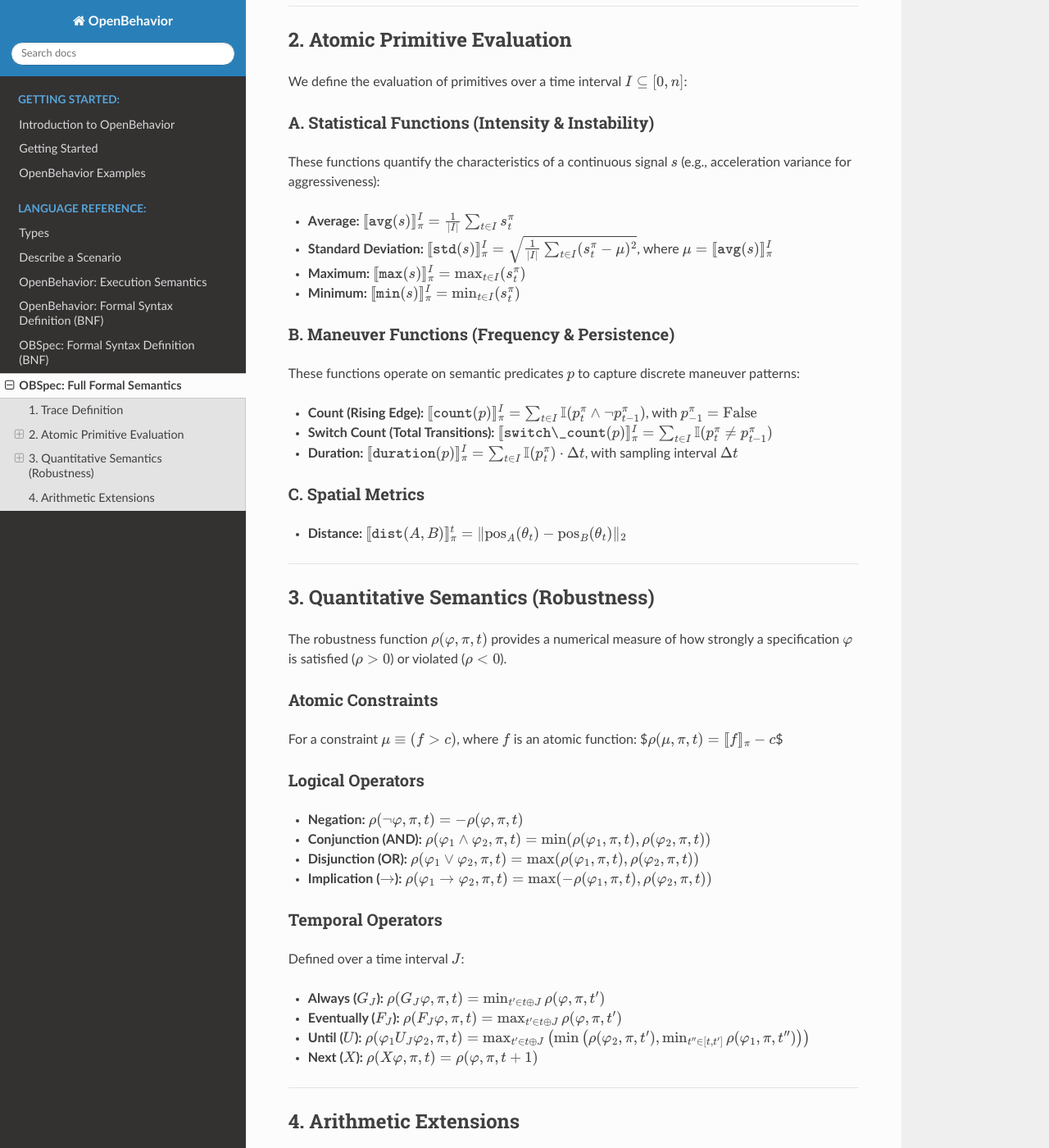
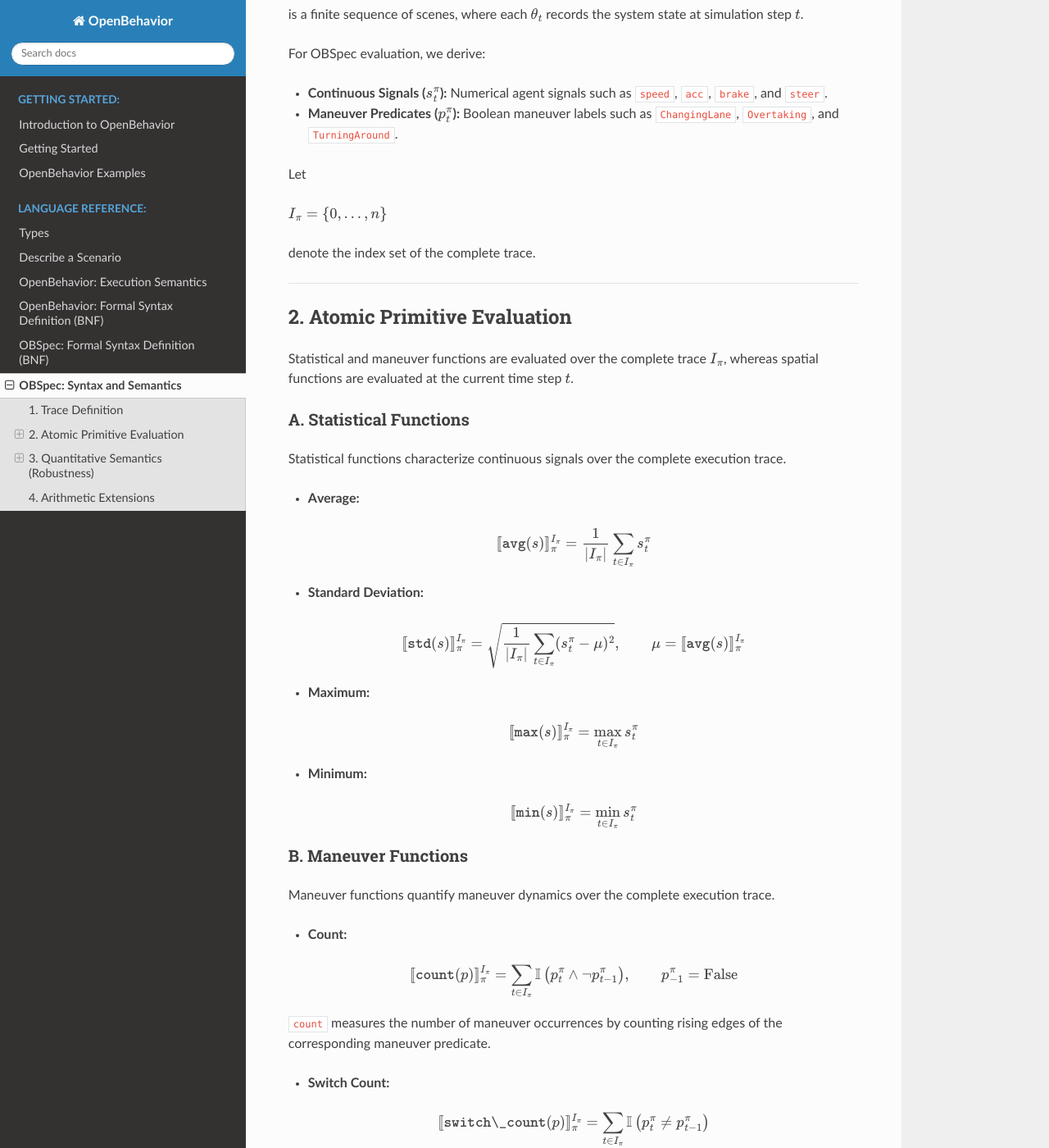
Before and after one commit to Sunshinesheep/OpenBehavior-doc, a Sphinx documentation site: the page built from docs/source/obspec.md, in a window 1280 px wide and 1400 px high, scrolled down 452 px. Shown: the whole window at 82% size. Built offline with Sphinx 7.4.7 and the Read the Docs theme 3.1.0, drawn with Linux system fonts in a browser that asks for light colours; some of the changed text lies outside the part shown.

Commit message:
Update obspec.md

````diff
--- a/docs/source/obspec.md
+++ b/docs/source/obspec.md
@@ -1,61 +1,276 @@
-# OBSpec: Full Formal Semantics
+# OBSpec: Syntax and Semantics
 
-OBSpec (OpenBehavior Specification) is a unified language for specifying both **Behavioral Oracles** and **Safety Oracles**. It is built upon Signal Temporal Logic (STL) with extensions for autonomous driving behavior analysis.
+OBSpec (OpenBehavior Specification) is a specification language for expressing both **Behavioral Objectives** (`behaviorObjective`) and **Safety Oracles** (`safetyOracle`). It extends Signal Temporal Logic (STL) with behavior-oriented statistical and maneuver operators for autonomous driving scenario analysis.
 
 ---
 
 ## 1. Trace Definition
-An execution trace $\pi = \langle \theta_0, \dots, \theta_n \rangle$ is a sequence of snapshots.
-Each snapshot $\theta_t$ contains:
-- **Physical State ($s^\pi_t$):** Continuous signals (e.g., `speed`, `acc`).
-- **Semantic State ($p^\pi_t$):** Boolean maneuver labels (e.g., `ChangingLane`).
+
+An execution trace
+
+$\pi = \langle \theta_0, \dots, \theta_n \rangle$
+
+is a finite sequence of scenes, where each $\theta_t$ records the system state at simulation step $t$.
+
+For OBSpec evaluation, we derive:
+
+- **Continuous Signals ($s^\pi_t$):** Numerical agent signals such as `speed`, `acc`, `brake`, and `steer`.
+- **Maneuver Predicates ($p^\pi_t$):** Boolean maneuver labels such as `ChangingLane`, `Overtaking`, and `TurningAround`.
+
+Let
+
+$I_\pi = \{0, \dots, n\}$
+
+denote the index set of the complete trace.
 
 ---
 
 ## 2. Atomic Primitive Evaluation
-We define the evaluation of primitives over a time interval $I \subseteq [0, n]$:
 
-### A. Statistical Functions (Intensity & Instability)
-These functions quantify the characteristics of a continuous signal $s$ (e.g., acceleration variance for aggressiveness):
-* **Average:** $\llbracket \texttt{avg}(s) \rrbracket_\pi^I = \frac{1}{|I|} \sum_{t \in I} s^\pi_t$
-* **Standard Deviation:** $\llbracket \texttt{std}(s) \rrbracket_\pi^I = \sqrt{\frac{1}{|I|} \sum_{t \in I} (s^\pi_t - \mu)^2}$, where $\mu = \llbracket \texttt{avg}(s) \rrbracket_\pi^I$
-* **Maximum:** $\llbracket \texttt{max}(s) \rrbracket_\pi^I = \max_{t \in I} (s^\pi_t)$
-* **Minimum:** $\llbracket \texttt{min}(s) \rrbracket_\pi^I = \min_{t \in I} (s^\pi_t)$
+Statistical and maneuver functions are evaluated over the complete trace $I_\pi$, whereas spatial functions are evaluated at the current time step $t$.
 
-### B. Maneuver Functions (Frequency & Persistence)
-These functions operate on semantic predicates $p$ to capture discrete maneuver patterns:
-* **Count (Rising Edge):** $\llbracket \texttt{count}(p) \rrbracket_\pi^I = \sum_{t \in I} \mathbb{I}(p^\pi_t \wedge \neg p^\pi_{t-1})$, with $p^\pi_{-1} = \text{False}$
-* **Switch Count (Total Transitions):** $\llbracket \texttt{switch\_count}(p) \rrbracket_\pi^I = \sum_{t \in I} \mathbb{I}(p^\pi_t \neq p^\pi_{t-1})$
-* **Duration:** $\llbracket \texttt{duration}(p) \rrbracket_\pi^I = \sum_{t \in I} \mathbb{I}(p^\pi_t) \cdot \Delta t$, with sampling interval $\Delta t$
+### A. Statistical Functions
 
-### C. Spatial Metrics
-* **Distance:** $\llbracket \texttt{dist}(A, B) \rrbracket_\pi^t = \| \text{pos}_A(\theta_t) - \text{pos}_B(\theta_t) \|_2$
+Statistical functions characterize continuous signals over the complete execution trace.
+
+* **Average:**
+
+$$
+\llbracket \texttt{avg}(s) \rrbracket_\pi^{I_\pi}
+=
+\frac{1}{|I_\pi|}
+\sum_{t \in I_\pi} s^\pi_t
+$$
+
+* **Standard Deviation:**
+
+$$
+\llbracket \texttt{std}(s) \rrbracket_\pi^{I_\pi}
+=
+\sqrt{
+\frac{1}{|I_\pi|}
+\sum_{t \in I_\pi}
+(s^\pi_t-\mu)^2
+},
+\qquad
+\mu =
+\llbracket \texttt{avg}(s) \rrbracket_\pi^{I_\pi}
+$$
+
+* **Maximum:**
+
+$$
+\llbracket \texttt{max}(s) \rrbracket_\pi^{I_\pi}
+=
+\max_{t \in I_\pi} s^\pi_t
+$$
+
+* **Minimum:**
+
+$$
+\llbracket \texttt{min}(s) \rrbracket_\pi^{I_\pi}
+=
+\min_{t \in I_\pi} s^\pi_t
+$$
+
+### B. Maneuver Functions
+
+Maneuver functions quantify maneuver dynamics over the complete execution trace.
+
+* **Count:**
+
+$$
+\llbracket \texttt{count}(p) \rrbracket_\pi^{I_\pi}
+=
+\sum_{t \in I_\pi}
+\mathbb{I}
+\left(
+p^\pi_t \wedge \neg p^\pi_{t-1}
+\right),
+\qquad
+p^\pi_{-1} = \mathrm{False}
+$$
+
+`count` measures the number of maneuver occurrences by counting rising edges of the corresponding maneuver predicate.
+
+* **Switch Count:**
+
+$$
+\llbracket \texttt{switch\_count}(p) \rrbracket_\pi^{I_\pi}
+=
+\sum_{t \in I_\pi}
+\mathbb{I}
+\left(
+p^\pi_t \neq p^\pi_{t-1}
+\right)
+$$
+
+* **Duration:**
+
+$$
+\llbracket \texttt{duration}(p) \rrbracket_\pi^{I_\pi}
+=
+\sum_{t \in I_\pi}
+\mathbb{I}(p^\pi_t)
+\cdot \Delta t
+$$
+
+where $\Delta t$ is the sampling interval.
+
+### C. Spatial Functions
+
+For agents or spatial points $A$ and $B$:
+
+$$
+\llbracket \texttt{dist}(A,B) \rrbracket_\pi^t
+=
+\begin{cases}
+\displaystyle
+\min_{x \in B_A,\; y \in B_B}
+\|x-y\|_2,
+& \text{if both $A$ and $B$ are agents},\\[6pt]
+\|\mathrm{pos}(A,\theta_t)-\mathrm{pos}(B,\theta_t)\|_2,
+& \text{otherwise}.
+\end{cases}
+$$
+
+Here, $B_A$ and $B_B$ denote the occupied regions of the two agents, and `pos` gives an agent's reference position or a spatial point's coordinates.
 
 ---
 
 ## 3. Quantitative Semantics (Robustness)
-The robustness function $\rho(\varphi, \pi, t)$ provides a numerical measure of how strongly a specification $\varphi$ is satisfied ($\rho > 0$) or violated ($\rho < 0$).
+
+The robustness function $\rho(\varphi,\pi,t)$ provides a numerical measure of how strongly an OBSpec specification $\varphi$ is satisfied or violated.
+
+- $\rho(\varphi,\pi,t) > 0$ indicates satisfaction.
+- $\rho(\varphi,\pi,t) < 0$ indicates violation.
 
 ### Atomic Constraints
-For a constraint $\mu \equiv (f > c)$, where $f$ is an atomic function:
-$$\rho(\mu, \pi, t) = \llbracket f \rrbracket_\pi - c$$
+
+For an atomic constraint
+
+$\mu \equiv (f > c)$,
+
+the robustness is defined as:
+
+$$
+\rho(\mu,\pi,t)
+=
+\begin{cases}
+\llbracket f \rrbracket_\pi^{I_\pi} - c,
+& \text{if $f$ is a statistical or maneuver function},\\[4pt]
+\llbracket f \rrbracket_\pi^t - c,
+& \text{if $f$ is a spatial function}.
+\end{cases}
+$$
+
+Thus, statistical and maneuver constraints are trace-level properties whose values are computed over the complete execution trace, whereas spatial constraints are evaluated at individual time steps.
 
 ### Logical Operators
-* **Negation:** $\rho(\neg \varphi, \pi, t) = -\rho(\varphi, \pi, t)$
-* **Conjunction (AND):** $\rho(\varphi_1 \wedge \varphi_2, \pi, t) = \min(\rho(\varphi_1, \pi, t), \rho(\varphi_2, \pi, t))$
-* **Disjunction (OR):** $\rho(\varphi_1 \vee \varphi_2, \pi, t) = \max(\rho(\varphi_1, \pi, t), \rho(\varphi_2, \pi, t))$
-* **Implication ($\rightarrow$):** $\rho(\varphi_1 \rightarrow \varphi_2, \pi, t) = \max(-\rho(\varphi_1, \pi, t), \rho(\varphi_2, \pi, t))$
+
+* **Negation:**
+
+$$
+\rho(\neg \varphi,\pi,t)
+=
+-\rho(\varphi,\pi,t)
+$$
+
+* **Conjunction (AND):**
+
+$$
+\rho(\varphi_1 \wedge \varphi_2,\pi,t)
+=
+\min
+\left(
+\rho(\varphi_1,\pi,t),
+\rho(\varphi_2,\pi,t)
+\right)
+$$
+
+* **Disjunction (OR):**
+
+$$
+\rho(\varphi_1 \vee \varphi_2,\pi,t)
+=
+\max
+\left(
+\rho(\varphi_1,\pi,t),
+\rho(\varphi_2,\pi,t)
+\right)
+$$
+
+* **Implication ($\rightarrow$):**
+
+$$
+\rho(\varphi_1 \rightarrow \varphi_2,\pi,t)
+=
+\max
+\left(
+-\rho(\varphi_1,\pi,t),
+\rho(\varphi_2,\pi,t)
+\right)
+$$
 
 ### Temporal Operators
-Defined over a time interval $J$:
-* **Always ($G_J$):** $\rho(G_J \varphi, \pi, t) = \min_{t' \in t \oplus J} \rho(\varphi, \pi, t')$
-* **Eventually ($F_J$):** $\rho(F_J \varphi, \pi, t) = \max_{t' \in t \oplus J} \rho(\varphi, \pi, t')$
-* **Until ($U$):** $\rho(\varphi_1 U_J \varphi_2, \pi, t) = \max_{t' \in t \oplus J} \left( \min \left( \rho(\varphi_2, \pi, t'), \min_{t'' \in [t, t']} \rho(\varphi_1, \pi, t'') \right) \right)$
-* **Next ($X$):** $\rho(X \varphi, \pi, t) = \rho(\varphi, \pi, t+1)$
+
+Temporal operators are applied only to **time-indexed temporal formulas** (`temF`). Trace-level statistical and maneuver atoms are evaluated once over the complete execution trace and are not nested within temporal operators.
+
+For a temporal interval $J$:
+
+* **Always ($G_J$):**
+
+$$
+\rho(G_J\varphi,\pi,t)
+=
+\min_{t' \in (t \oplus J) \cap I_\pi}
+\rho(\varphi,\pi,t')
+$$
+
+* **Eventually ($F_J$):**
+
+$$
+\rho(F_J\varphi,\pi,t)
+=
+\max_{t' \in (t \oplus J) \cap I_\pi}
+\rho(\varphi,\pi,t')
+$$
+
+* **Until ($U_J$):**
+
+$$
+\rho(\varphi_1 U_J \varphi_2,\pi,t)
+=
+\max_{t' \in (t \oplus J) \cap I_\pi}
+\left(
+\min
+\left(
+\rho(\varphi_2,\pi,t'),
+\min_{t'' \in [t,t']}
+\rho(\varphi_1,\pi,t'')
+\right)
+\right)
+$$
+
+* **Next ($X$):**
+
+$$
+\rho(X\varphi,\pi,t)
+=
+\rho(\varphi,\pi,t+1)
+$$
+
+where $t \oplus J$ denotes the time indices obtained by shifting interval $J$ relative to the current time $t$. Unbounded `G` and `F` range over the remaining trace.
 
 ---
 
 ## 4. Arithmetic Extensions
-OBSpec supports element-wise arithmetic operations (e.g., `+`, `-`, `*`, `/`) between expressions.
-**Example:** Summing lane changes for multiple agents:
-`count(ChangingLane(npc1)) + count(ChangingLane(npc2)) > 2`
+
+OBSpec supports arithmetic operators such as `+`, `-`, `*`, and `/` over numerical expressions.
+
+**Example: Summing lane-change occurrences across multiple agents**
+
+```text
+behaviorObjective =
+    count(ChangingLane(npc1))
+  + count(ChangingLane(npc2)) > 2
````
